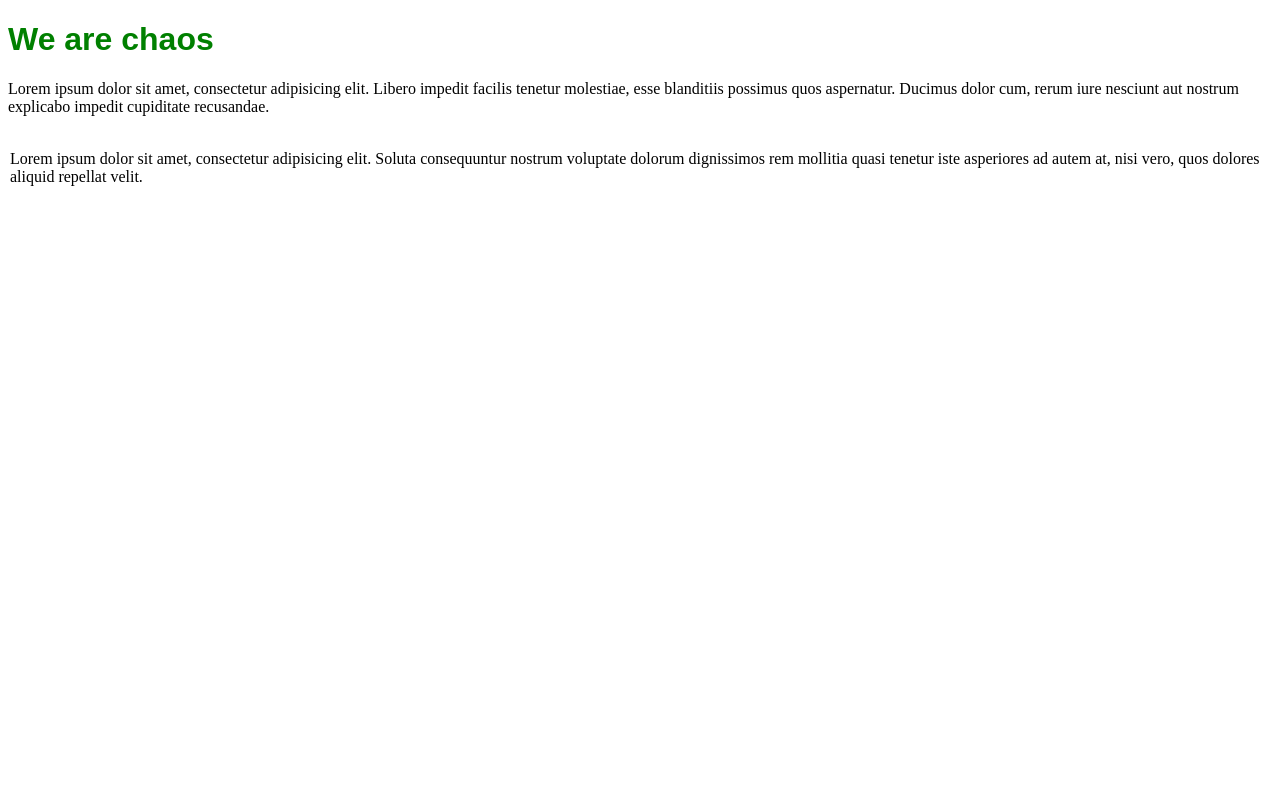
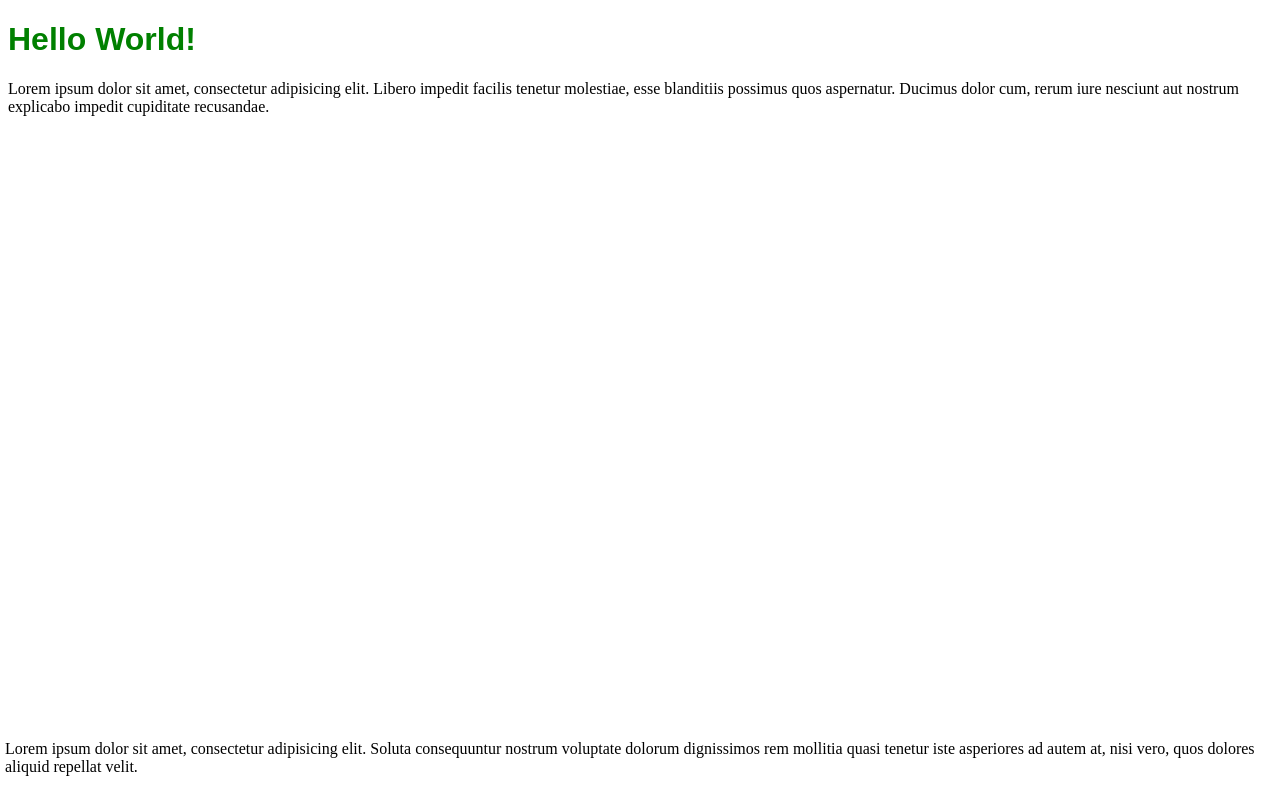
Before and after one commit to Lohan666/Lohan666.github.io, a plain HTML site: page index.html in a window 1280 px wide. Drawn offline with Linux system fonts and the light colour scheme.

Commit message:
Update index.html

```diff
--- a/index.html
+++ b/index.html
@@ -8,17 +8,17 @@
 	}
 
 	.nav{
-		margin:0px;
-		padding:2px;
-		flex: 0px;
+		position:absolute;
+		left:5px;
+		bottom:8px;
 	}
 </style>
 <head>
 	<meta charset="UTF-8">
-	<title>chaos</title>
+	<title>lohannnn</title>
 </head>
 <body>
-	<h1>We are chaos</h1>
+	<h1>Hello World!</h1>
 	<p>Lorem ipsum dolor sit amet, consectetur adipisicing elit. Libero impedit facilis tenetur molestiae, esse blanditiis possimus quos aspernatur. Ducimus dolor cum, rerum iure nesciunt aut nostrum explicabo impedit cupiditate recusandae.</p>
 	<div class="nav">
 		<p>Lorem ipsum dolor sit amet, consectetur adipisicing elit. Soluta consequuntur nostrum voluptate dolorum dignissimos rem mollitia quasi tenetur iste asperiores ad autem at, nisi vero, quos dolores aliquid repellat velit.</p>
```
